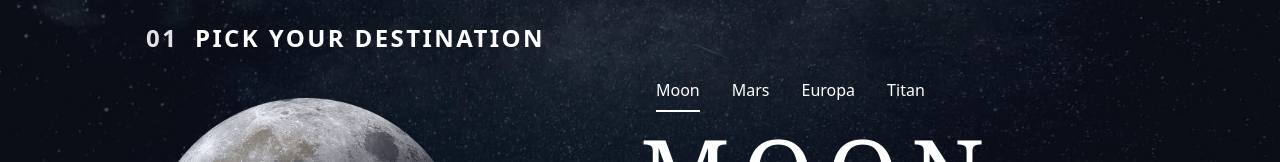
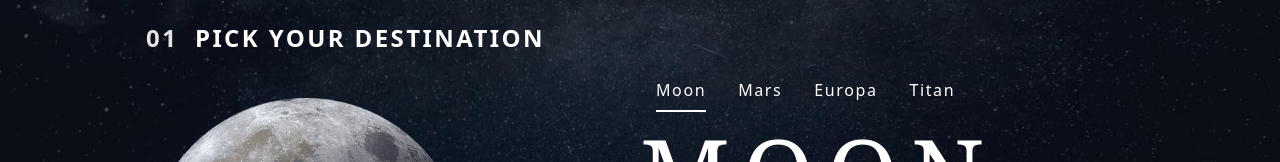
Before and after one commit to Dhavisco/Space-Tourism-Website, a React (Vite) app: page /destination in a window 1280 px wide. Shown: the part 206-368 px from the top of the page. Built offline with nearby package versions, Linux system fonts and the light colour scheme; a web font is replaced by a local one.

Commit message:
changed intervals to 10 secs

```diff
--- a/src/components/Crew/CrewHero.jsx
+++ b/src/components/Crew/CrewHero.jsx
@@ -14,7 +14,7 @@ useEffect(()=>{
   const intervalId = setInterval(() => {
     const nextIndex = (currentCrewIndex + 1) % crew.length;
     setCurrentCrewIndex(nextIndex);
-  }, 13000);
+  }, 10000);
 
   return () => clearInterval(intervalId); //clear interval on component unmount
 }, [currentCrewIndex, crew.length]);
--- a/src/components/Destination/DestinationHero.jsx
+++ b/src/components/Destination/DestinationHero.jsx
@@ -16,7 +16,7 @@ const DestinationHero = () => {
       const currentIndex = destinations.findIndex(d => d.name === currentDestination);
       const nextIndex = (currentIndex + 1) % destinations.length;
       setCurrentDestination(destinations[nextIndex].name);
-    }, 13000); // changes every 3 seconds
+    }, 10000); // changes every 3 seconds
 
     return () => clearInterval(intervalId); //clear intercal on component unmount
 
@@ -44,7 +44,7 @@ const DestinationHero = () => {
               <nav>
                 {destinations.map((destination) => (
                   <button
-                    className={`lg:mx-4 mx-2 py-2 font-light hover:font-normal ${
+                    className={`lg:mx-4 mx-2 py-2 font-light tracking-[0.1rem] hover:font-normal ${
                       currentDestination === destination.name
                         ? "border-b-2 border-white" // Active link style
                         : "hover:border-b-2 hover:border-[#ffffffd3]" // Hover style for non-active links
--- a/src/components/Technology/TechnologyHero.jsx
+++ b/src/components/Technology/TechnologyHero.jsx
@@ -11,7 +11,7 @@ const TechnologyHero = () => {
  const intervalId = setInterval(()=>{
   const nextIndex = (currentTechIndex + 1) % tech.length;
     setcurrentTechIndex(nextIndex);
- },13000)
+ },10000)
 
  return () => clearInterval(intervalId);
 
```
